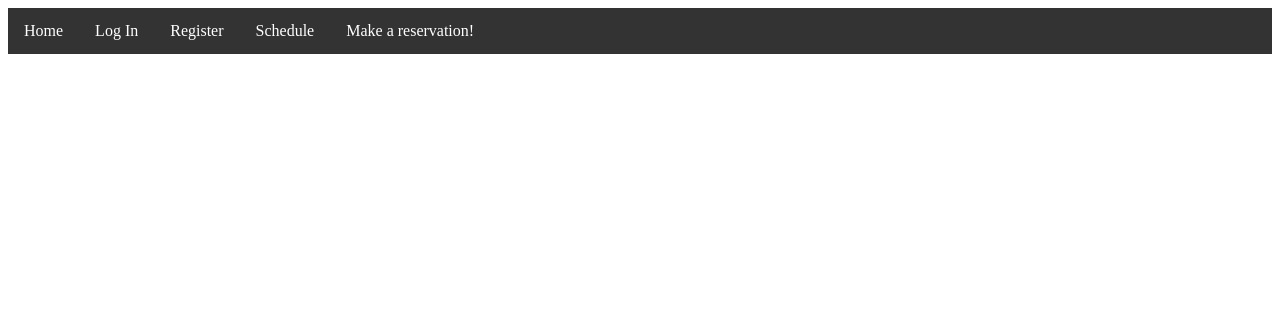
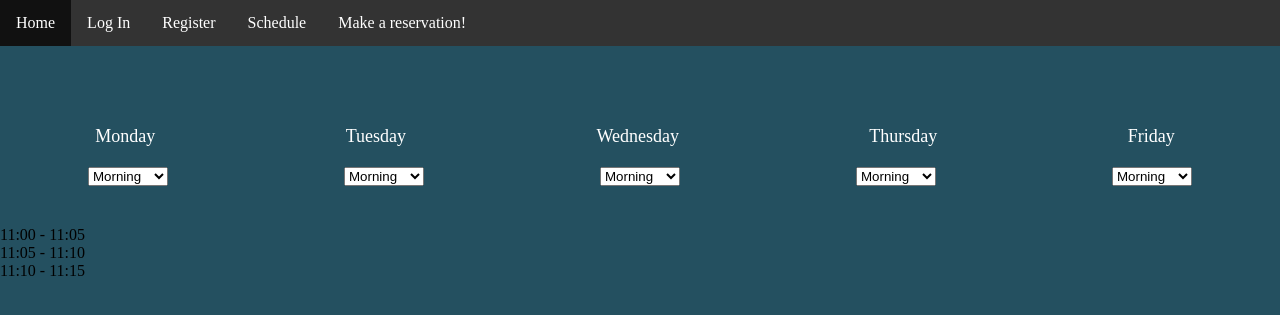
Before and after one commit to dominicho97/table-tennis-tool, a PHP site: page /schedule/schedule.php in a window 1280 px wide. Shown: the top 315 px of the page. Run offline with PHP 8.4, Linux system fonts and the light colour scheme.

Commit message:
updated schedule and reservation page

```diff
--- a/schedule/schedule.css
+++ b/schedule/schedule.css
@@ -21,3 +21,28 @@
 li a:hover {
   background-color: #111;
 }
+
+/*nav*/
+body {
+  margin: 0;
+  padding: 0;
+  background: #245060;
+}
+
+.wrapper {
+  display: flex;
+  justify-content: space-around;
+  margin-top: 80px;
+  font-size: 18px;
+  margin-right: 10px;
+  color: white;
+}
+
+.wrapper-options {
+  display: flex;
+  justify-content: space-around;
+  margin-top: 20px;
+  margin-bottom: 40px;
+}
+
+/*--*/
--- a/schedule/schedule.php
+++ b/schedule/schedule.php
@@ -39,3 +39,52 @@
         </li>
       </ul>
     </div>
+
+
+  <div class='wrapper'>
+    <div >Monday</div>
+    <div>Tuesday</div>
+    <div>Wednesday</div>
+    <div>Thursday</div>
+    <div>Friday</div>
+  </div>
+
+
+    <div class='wrapper-options'>
+  <select>
+    <option value="morning">Morning</option>
+    <option value="noon">Noon</option>
+    <option value="afternoon">Afternoon</option>
+  <select>
+
+  <select>
+    <option value="morning">Morning</option>
+    <option value="noon">Noon</option>
+    <option value="afternoon">Afternoon</option>
+  <select>
+
+  <select>
+    <option value="morning">Morning</option>
+    <option value="noon">Noon</option>
+    <option value="afternoon">Afternoon</option>
+  <select>
+
+  <select>
+    <option value="morning">Morning</option>
+    <option value="noon">Noon</option>
+    <option value="afternoon">Afternoon</option>
+  <select>
+
+  <select>
+    <option value="morning">Morning</option>
+    <option value="noon">Noon</option>
+    <option value="afternoon">Afternoon</option>
+  <select>
+</div>
+
+
+  <div class="grid-container">
+    <div>11:00 - 11:05</div>
+    <div>11:05 - 11:10</div>
+    <div>11:10 - 11:15</div>
+  <div>
```
Also changed, not shown: reservation/reservation.css (+22 -0 lines), reservation/reservation.php (+34 -1 lines).
